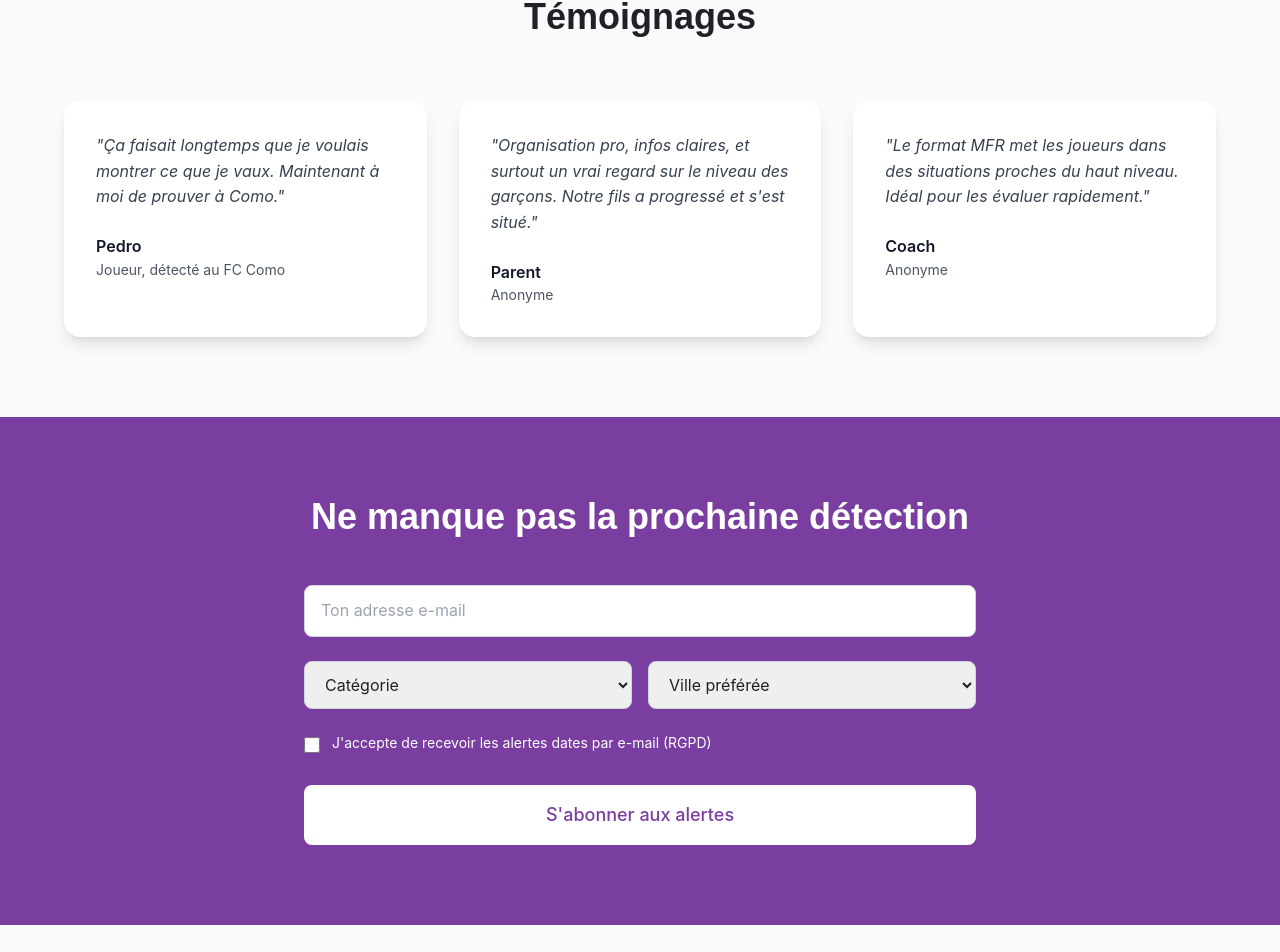
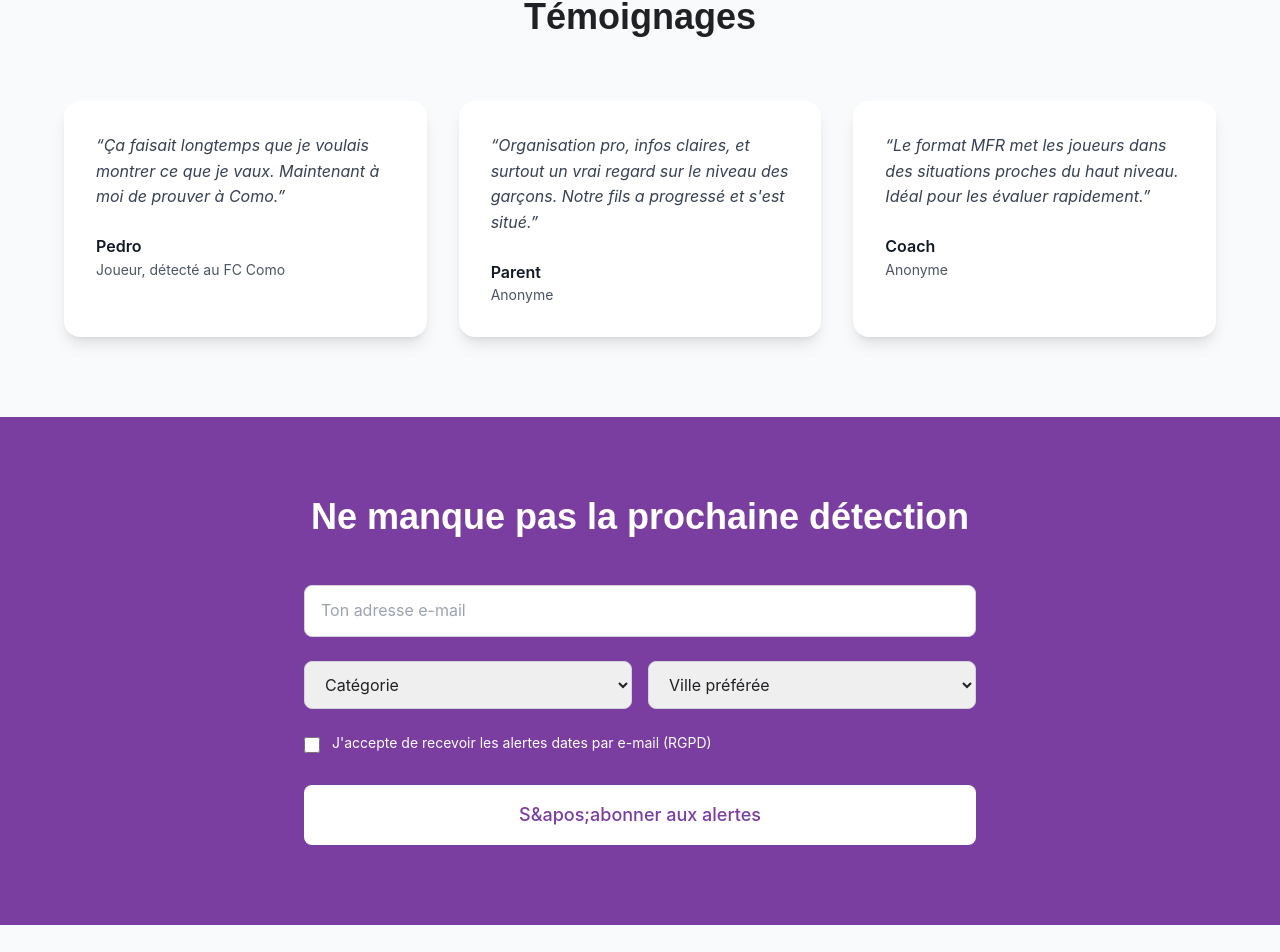
Before and after one commit to Rafikellou/mfr, a Next.js app: page / in a window 1280 px wide. Shown: the part 3196-4148 px from the top of the page. Built offline with nearby package versions, Linux system fonts and the light colour scheme.

Commit message:
fix: escape quotes and apostrophes for ESLint compliance

```diff
--- a/src/components/Header.tsx
+++ b/src/components/Header.tsx
@@ -19,20 +19,20 @@ export default function Header() {
               className="h-10 w-auto"
             />
             <span className="ml-3 text-sm md:text-base font-medium text-gray-700 whitespace-nowrap hidden sm:block">
-              Football de jeunes d'<span className="text-primary font-semibold">élite</span>
+              Football de jeunes d&apos;<span className="text-primary font-semibold">élite</span>
             </span>
           </div>
 
           <ul className="hidden md:flex items-center space-x-8">
             <li><a href="#evenements" className="text-gray-700 hover:text-primary transition-colors">Événements</a></li>
             <li><a href="#formats" className="text-gray-700 hover:text-primary transition-colors">Nos formats</a></li>
-            <li><a href="#comment-ca-marche" className="text-gray-700 hover:text-primary transition-colors">Comment s'inscrire</a></li>
+            <li><a href="#comment-ca-marche" className="text-gray-700 hover:text-primary transition-colors">Comment s&apos;inscrire</a></li>
             <li><a href="#clubs-partenaires" className="text-gray-700 hover:text-primary transition-colors">Partenaires</a></li>
             <li><a href="#contact" className="text-gray-700 hover:text-primary transition-colors">Contact</a></li>
           </ul>
 
           <a href="#evenements" className="hidden md:block bg-primary text-white px-6 py-2 rounded-full hover:bg-primary/90 transition-colors">
-            S'inscrire
+            S&apos;inscrire
           </a>
 
           <button
@@ -52,12 +52,12 @@ export default function Header() {
             <ul className="space-y-4">
               <li><a href="#evenements" className="block text-gray-700 hover:text-primary">Événements</a></li>
               <li><a href="#formats" className="block text-gray-700 hover:text-primary">Nos formats</a></li>
-              <li><a href="#comment-ca-marche" className="block text-gray-700 hover:text-primary">Comment s'inscrire</a></li>
+              <li><a href="#comment-ca-marche" className="block text-gray-700 hover:text-primary">Comment s&apos;inscrire</a></li>
               <li><a href="#clubs-partenaires" className="block text-gray-700 hover:text-primary">Partenaires</a></li>
               <li><a href="#contact" className="block text-gray-700 hover:text-primary">Contact</a></li>
             </ul>
             <a href="#evenements" className="mt-4 w-full inline-block text-center bg-primary text-white px-6 py-2 rounded-full">
-              S'inscrire
+              S&apos;inscrire
             </a>
           </div>
         )}
--- a/src/components/Newsletter.tsx
+++ b/src/components/Newsletter.tsx
@@ -84,7 +84,7 @@ export default function Newsletter() {
                 className="mt-1 w-4 h-4 text-white border-white rounded focus:ring-white"
               />
               <span className="text-sm">
-                J'accepte de recevoir les alertes dates par e-mail (RGPD)
+                J&apos;accepte de recevoir les alertes dates par e-mail (RGPD)
               </span>
             </label>
           </div>
@@ -100,7 +100,7 @@ export default function Newsletter() {
                 : 'bg-white text-primary hover:bg-gray-100'
             }`}
           >
-            {isSubmitted ? '✓ Inscrit !' : isSubmitting ? 'Inscription en cours...' : "S'abonner aux alertes"}
+            {isSubmitted ? '✓ Inscrit !' : isSubmitting ? 'Inscription en cours...' : "S&apos;abonner aux alertes"}
           </button>
         </form>
       </div>
--- a/src/components/Process.tsx
+++ b/src/components/Process.tsx
@@ -3,7 +3,7 @@ export default function Process() {
     <section className="py-20 bg-gray-50" id="comment-ca-marche">
       <div className="container mx-auto px-4">
         <h2 className="text-3xl md:text-4xl font-poppins font-semibold text-center mb-16">
-          Processus d'inscription simple
+          Processus d&apos;inscription simple
         </h2>
 
         <div className="grid grid-cols-1 md:grid-cols-3 gap-8 max-w-5xl mx-auto mb-12">
--- a/src/components/Testimonials.tsx
+++ b/src/components/Testimonials.tsx
@@ -10,7 +10,7 @@ export default function Testimonials() {
           <div className="bg-white p-8 rounded-2xl shadow-lg">
             <div className="mb-6">
               <p className="text-gray-700 italic">
-                "Ça faisait longtemps que je voulais montrer ce que je vaux. Maintenant à moi de prouver à Como."
+                &ldquo;Ça faisait longtemps que je voulais montrer ce que je vaux. Maintenant à moi de prouver à Como.&rdquo;
               </p>
             </div>
             <div>
@@ -22,7 +22,7 @@ export default function Testimonials() {
           <div className="bg-white p-8 rounded-2xl shadow-lg">
             <div className="mb-6">
               <p className="text-gray-700 italic">
-                "Organisation pro, infos claires, et surtout un vrai regard sur le niveau des garçons. Notre fils a progressé et s'est situé."
+                &ldquo;Organisation pro, infos claires, et surtout un vrai regard sur le niveau des garçons. Notre fils a progressé et s&apos;est situé.&rdquo;
               </p>
             </div>
             <div>
@@ -34,7 +34,7 @@ export default function Testimonials() {
           <div className="bg-white p-8 rounded-2xl shadow-lg">
             <div className="mb-6">
               <p className="text-gray-700 italic">
-                "Le format MFR met les joueurs dans des situations proches du haut niveau. Idéal pour les évaluer rapidement."
+                &ldquo;Le format MFR met les joueurs dans des situations proches du haut niveau. Idéal pour les évaluer rapidement.&rdquo;
               </p>
             </div>
             <div>
```
